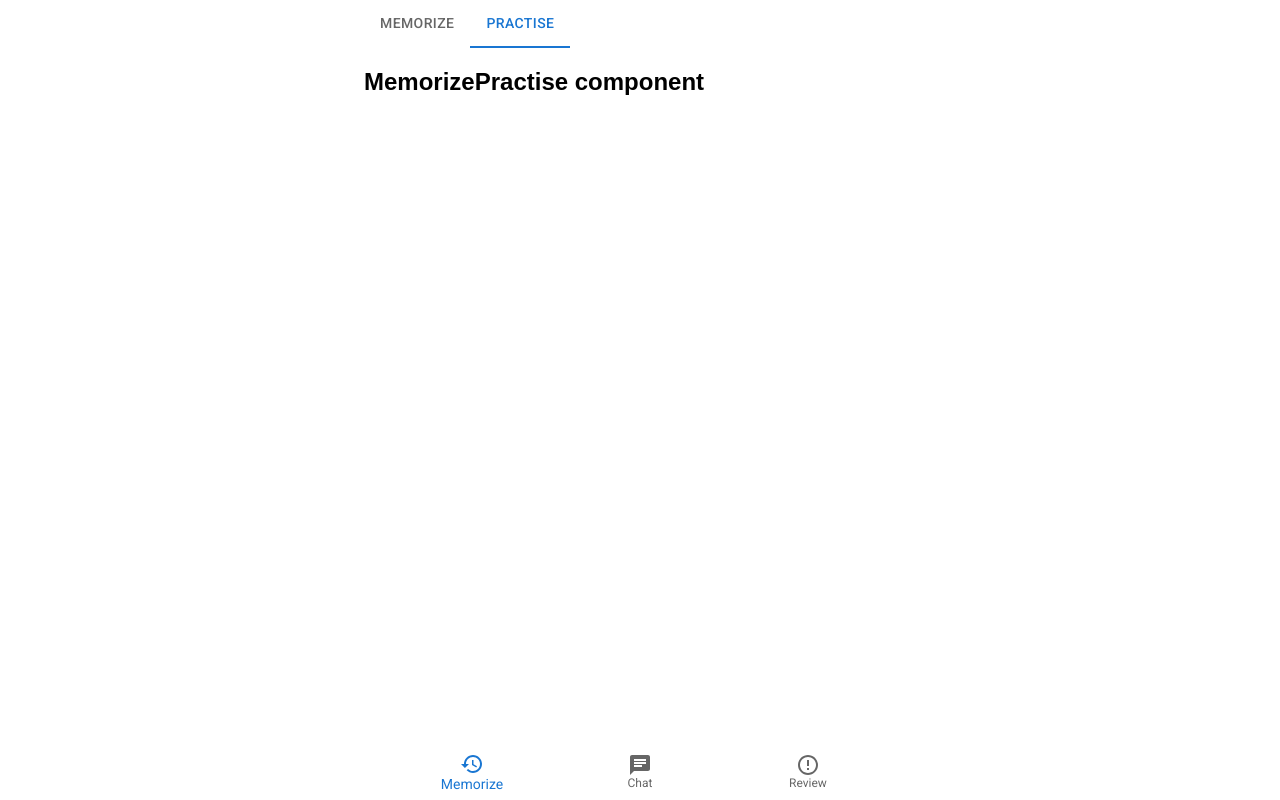
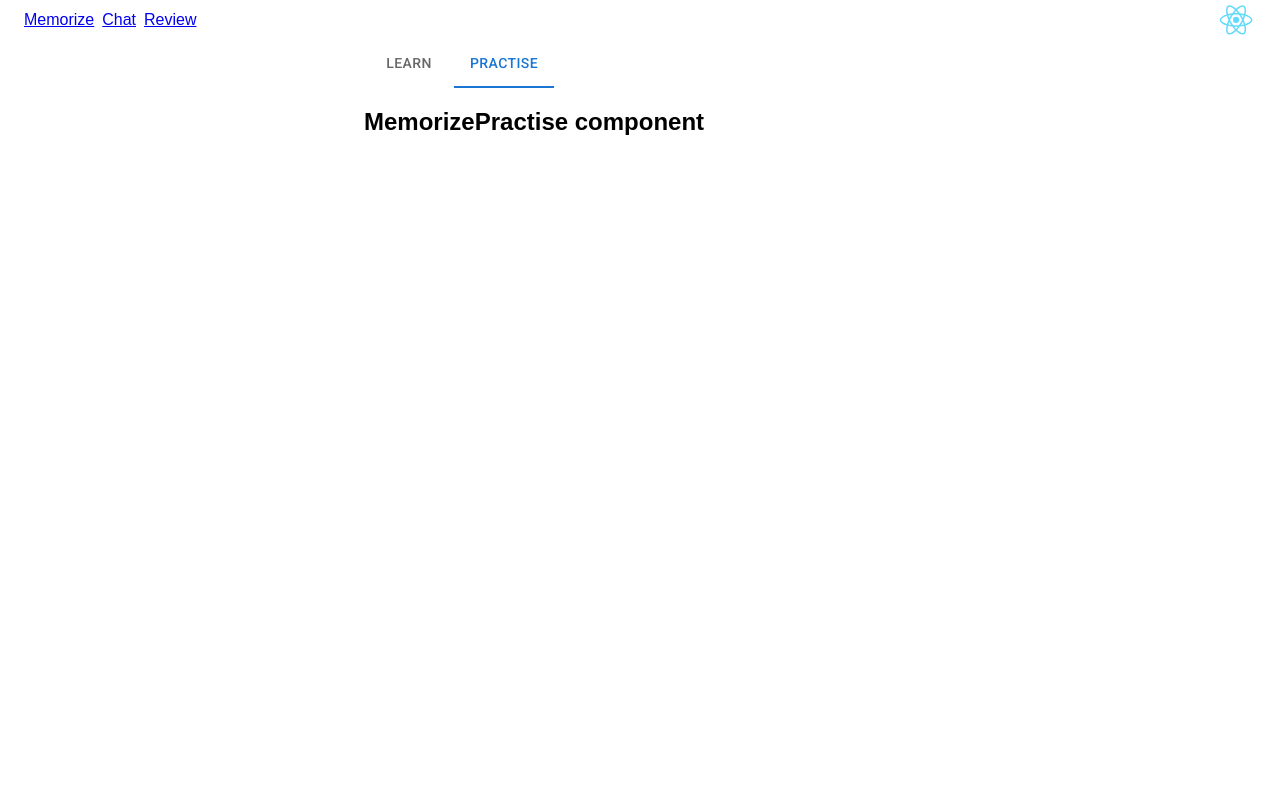
Before and after one commit to romanKrds/la_frontend, a React (Create React App) app: page /memorize/practise in a window 1280 px wide. Built offline with nearby package versions, Linux system fonts and the light colour scheme.

Commit message:
implement page structure and update routing

```diff
--- a/package.json
+++ b/package.json
@@ -19,6 +19,7 @@
     "@types/react-dom": "^18.3.0",
     "normalize.css": "^8.0.1",
     "react": "^18.3.1",
+    "react-device-detect": "^2.2.3",
     "react-dom": "^18.3.1",
     "react-router-dom": "^6.23.1",
     "react-scripts": "5.0.1",
--- a/src/App.css
+++ b/src/App.css
@@ -1,11 +1 @@
 @import 'normalize.css';
-
-.page {
-  height: 100vh;
-  display: flex;
-  flex-direction: column;
-}
-
-.page__content {
-  flex: 1;
-}
--- a/src/App.tsx
+++ b/src/App.tsx
@@ -1,14 +1,7 @@
 import React, {useEffect} from 'react';
 import './App.css';
-import {BottomNavigation, BottomNavigationAction, Container} from "@mui/material";
-import RestoreIcon from '@mui/icons-material/Restore';
-import ChatIcon from '@mui/icons-material/Chat';
-import ErrorOutlineIcon from '@mui/icons-material/ErrorOutline';
-import Memorize from "./components/memorize/memorize"
-import Chat from "./components/chat/chat"
-import Review from "./components/review/review"
 import {ErrorProvider} from './context/errorContext'
-import {Link, Route, Routes, useLocation, useNavigate} from 'react-router-dom';
+import {Outlet, useLocation, useNavigate} from 'react-router-dom';
 
 const App = () => {
   const [value, setValue] = React.useState(0);
@@ -23,46 +16,7 @@ const App = () => {
 
   return (
     <ErrorProvider>
-      <Container maxWidth="sm">
-        <div className="page">
-          <div className="page__content">
-            <Routes>
-              <Route path="memorize/*" element={<Memorize/>}></Route>
-              <Route path="chat" element={<Chat/>}></Route>
-              <Route path="review" element={<Review/>}></Route>
-            </Routes>
-          </div>
-
-          <div className="page__navigation">
-            <BottomNavigation
-              showLabels
-              value={value}
-              onChange={(event, newValue) => {
-                setValue(newValue);
-              }}
-            >
-              <BottomNavigationAction
-                label="Memorize"
-                icon={<RestoreIcon/>}
-                component={Link}
-                to="memorize"
-              />
-              <BottomNavigationAction
-                label="Chat"
-                icon={<ChatIcon/>}
-                component={Link}
-                to="chat"
-              />
-              <BottomNavigationAction
-                label="Review"
-                icon={<ErrorOutlineIcon/>}
-                component={Link}
-                to="review"
-              />
-            </BottomNavigation>
-          </div>
-        </div>
-      </Container>
+      <Outlet />
     </ErrorProvider>
   )
 }
--- a/src/components/memorize/memorize.tsx
+++ b/src/components/memorize/memorize.tsx
@@ -4,9 +4,10 @@ import React, {useEffect} from "react";
 import Tabs from '@mui/material/Tabs';
 import Tab from '@mui/material/Tab';
 import {Link, Route, Routes, useLocation, useNavigate} from "react-router-dom";
-import { useRouteMatch } from "../../hooks/useRouteMatch";
+import {useRouteMatch} from "../../hooks/useRouteMatch";
 import MemorizeLearn from "./memorizeLearn";
 import MemorizePractise from "./memorizePractise";
+import AppPage from "../page/appPage";
 
 const Memorize = () => {
   const location = useLocation();
@@ -16,13 +17,13 @@ const Memorize = () => {
 
   useEffect(() => {
     if (location.pathname === '/memorize') {
-      navigate('learn',  { replace: true })
+      navigate('learn', {replace: true})
     }
   }, [location, navigate]);
 
-  return <>
+  return (
+    <AppPage>
       <div css={wrapperCSS}>
-      <div css={tabsCSS}>
         {
           currentTab &&
             <Tabs
@@ -30,11 +31,10 @@ const Memorize = () => {
                 aria-label="nav tabs example"
                 role="navigation"
             >
-            <Tab label="Memorize" component={Link} value="/memorize/learn" to="/memorize/learn"/>
-            <Tab label="Practise" component={Link} value="/memorize/practise" to="/memorize/practise"/>
+                <Tab label="Learn" component={Link} value="/memorize/learn" to="learn"/>
+                <Tab label="Practise" component={Link} value="/memorize/practise" to="practise"/>
             </Tabs>
         }
-      </div>
 
         <div css={contentCSS}>
           <Routes>
@@ -43,17 +43,17 @@ const Memorize = () => {
           </Routes>
         </div>
       </div>
-  </>
+    </AppPage>
+  )
 }
 
 export default Memorize
 
 const wrapperCSS = css({
+  height: '100%',
   display: 'flex',
-  flexDirection: 'column',
-  height: '100%'
+  flexDirection: 'column'
 })
 const contentCSS = css({
   flex: 1
 })
-const tabsCSS = css({})
--- /dev/null
+++ b/src/components/page/appPage.tsx
@@ -0,0 +1,72 @@
+/** @jsxImportSource @emotion/react */
+import {css} from "@emotion/react";
+import React, {ReactNode, useState} from 'react';
+import {BottomNavigation, BottomNavigationAction, Container} from "@mui/material";
+import RestoreIcon from "@mui/icons-material/Restore";
+import {Link} from "react-router-dom";
+import ChatIcon from "@mui/icons-material/Chat";
+import ErrorOutlineIcon from "@mui/icons-material/ErrorOutline";
+import {BrowserView, MobileView} from 'react-device-detect';
+import AppPageHeader from "./appPageHeader";
+
+const AppPage = ({children}: { children: ReactNode }) => {
+  const [bottomNavigationValue, setBottomNavigationValue] = useState(0);
+
+  return <>
+    <div css={pageCSS}>
+      <BrowserView css={pageDesktopNavigationCSS}>
+        <AppPageHeader/>
+      </BrowserView>
+
+      <Container maxWidth="sm" css={pageContentCSS}>
+        {children}
+      </Container>
+
+      <MobileView css={pageMobileNavigationCSS}>
+        <BottomNavigation
+          showLabels
+          value={bottomNavigationValue}
+          onChange={(event, newValue) => {
+            setBottomNavigationValue(newValue);
+          }}
+        >
+          <BottomNavigationAction
+            label="Memorize"
+            icon={<RestoreIcon/>}
+            component={Link}
+            to="/memorize"
+          />
+          <BottomNavigationAction
+            label="Chat"
+            icon={<ChatIcon/>}
+            component={Link}
+            to="/chat"
+          />
+          <BottomNavigationAction
+            label="Review"
+            icon={<ErrorOutlineIcon/>}
+            component={Link}
+            to="/review"
+          />
+        </BottomNavigation>
+      </MobileView>
+    </div>
+  </>
+}
+
+export default AppPage;
+
+const pageCSS = css({
+  height: '100vh',
+  display: 'flex',
+  flexDirection: 'column',
+});
+const pageDesktopNavigationCSS = css({
+  display: 'block'
+});
+const pageContentCSS = css({
+  flex: 1,
+});
+const pageMobileNavigationCSS = css({
+  display: 'block'
+});
--- /dev/null
+++ b/src/components/page/appPageHeader.tsx
@@ -0,0 +1,44 @@
+/** @jsxImportSource @emotion/react */
+import {css} from "@emotion/react";
+import React from 'react';
+import {Link} from "react-router-dom";
+import Grid from '@mui/material/Grid';
+import {Avatar} from "@mui/material";
+
+// TODO: replace with user avatar
+import mainLogo from "../../logo.svg"
+
+const AppPageHeader = () => {
+  return <header css={headerCSS}>
+    <Grid container justifyContent="space-between">
+      <Grid item md={6}>
+        <nav css={navCSS}>
+          <Link to="/memorize">Memorize</Link>
+          <Link to="/chat">Chat</Link>
+          <Link to="/review">Review</Link>
+        </nav>
+      </Grid>
+      <Grid item md={6} css={toolbarCSS}>
+        <Avatar alt="user avatar" src={mainLogo} />
+      </Grid>
+    </Grid>
+  </header>
+}
+
+export default AppPageHeader;
+
+const headerCSS = css({
+  padding: '0 24px'
+})
+
+const toolbarCSS = css({
+  display: 'flex',
+  justifyContent: 'flex-end'
+})
+
+const navCSS = css({
+  display: 'flex',
+  gap: '8px',
+  alignItems: 'center',
+  height: '100%',
+})
```
Also changed, not shown: src/index.tsx (+17 -0 lines), 1 other file (tests, documents, lock files or other folders). Lines whose indentation alone changed are shown as unchanged.
